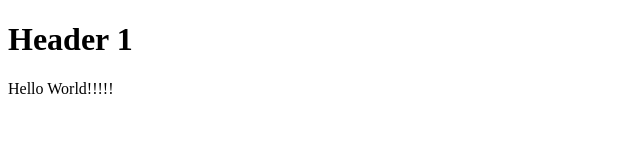
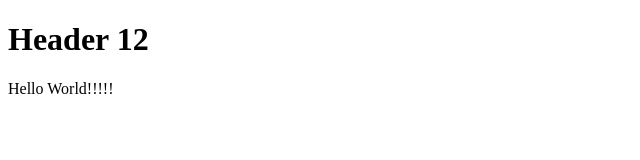
Before and after one commit to anastasy05/Repo-Testing, a plain HTML site: page index.html in a window 1280 px wide. Shown: the full height of the page, 0-640 px from the left. Drawn offline with Linux system fonts and the light colour scheme.

Commit message:
update 2

```diff
--- a/index.html
+++ b/index.html
@@ -6,7 +6,7 @@
     <title>Document</title>
   </head>
   <body>
-    <h1>Header 1</h1>
+    <h1>Header 12</h1>
     <p>Hello World!!!!!</p>
   </body>
 </html>
```
